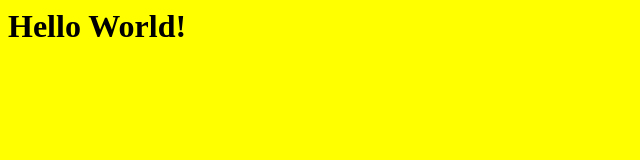
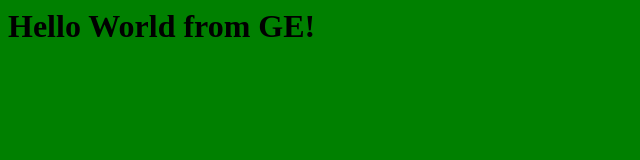
Before and after one commit to czigem/github-codedeploy, a plain HTML site: page files/index.html in a window 1280 px wide. Shown: the whole page, without its empty margins (0-640 px from the left). Drawn offline with Linux system fonts and the light colour scheme.

Commit message:
Green + GE

```diff
--- a/files/index.html
+++ b/files/index.html
@@ -1,5 +1,5 @@
 <html>
-<body bgcolor="yellow">
-    <h1>Hello World!</h1>
+<body bgcolor="green">
+    <h1>Hello World from GE!</h1>
 </body>
 </html>
```
